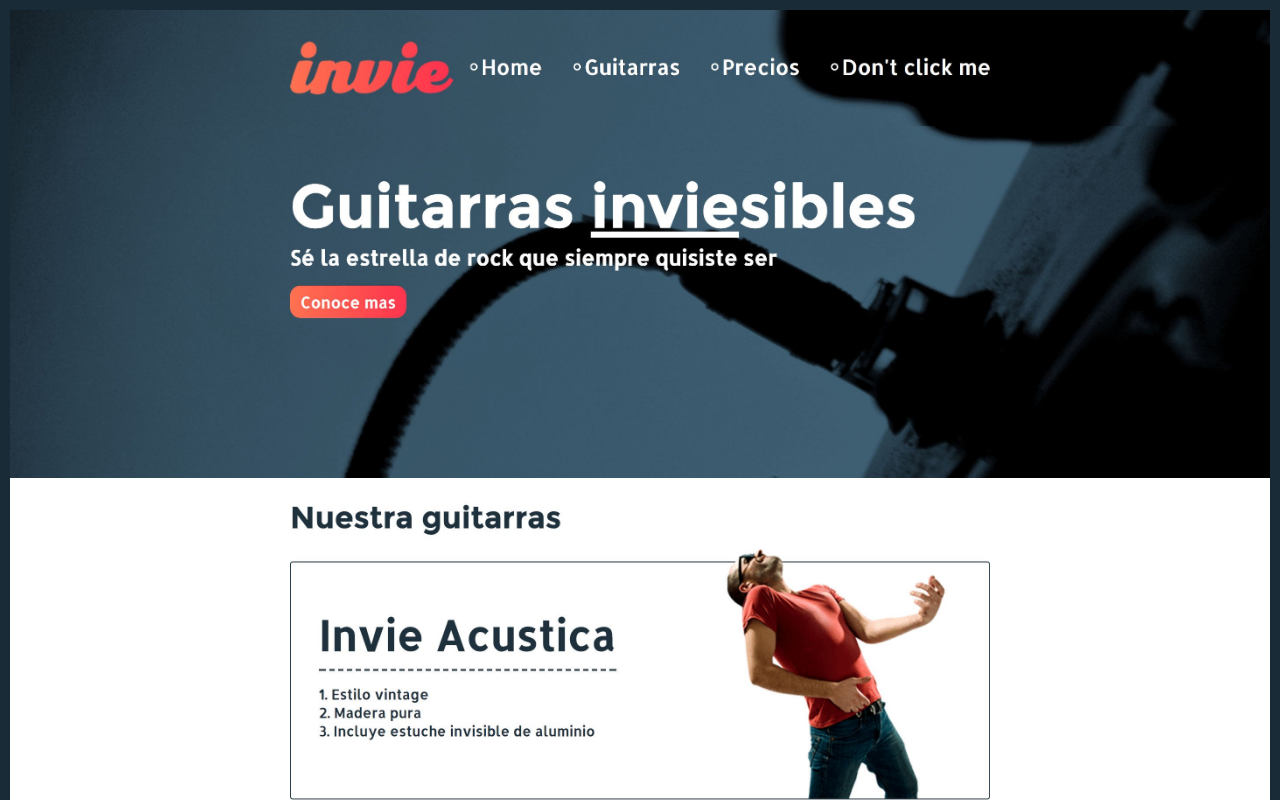
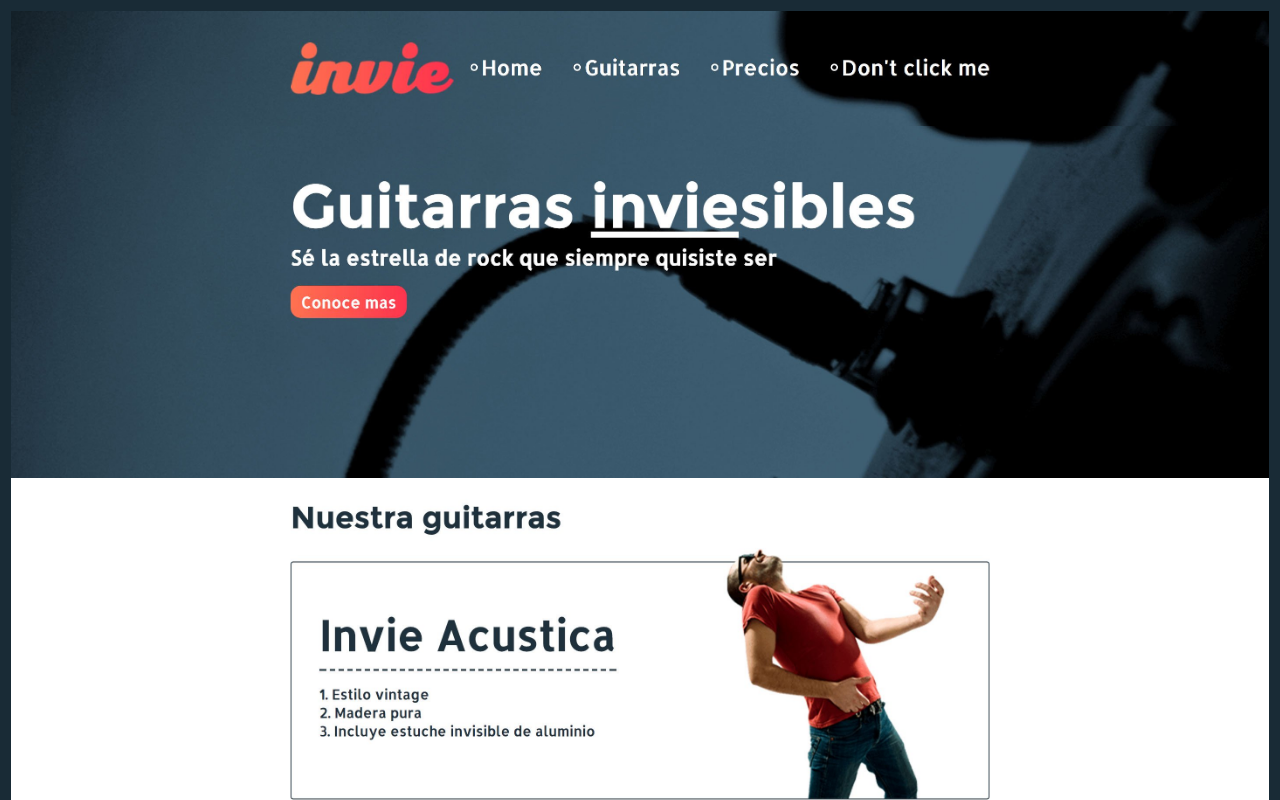
Before and after one commit to ozzymauricio75/invie-github, a plain HTML site: page index.html in a window 1280 px wide. Shown: the top 800 px of the page. Drawn offline with Linux system fonts and the light colour scheme.

Commit message:
hotfix 1

```diff
--- a/index.html
+++ b/index.html
@@ -6,7 +6,7 @@
     <style media="screen">
       body{
         margin:0;
-        border: 10px solid #192b36;
+        border: 11px solid #192b36;
       }
       img {
         max-width: 100%;
```
